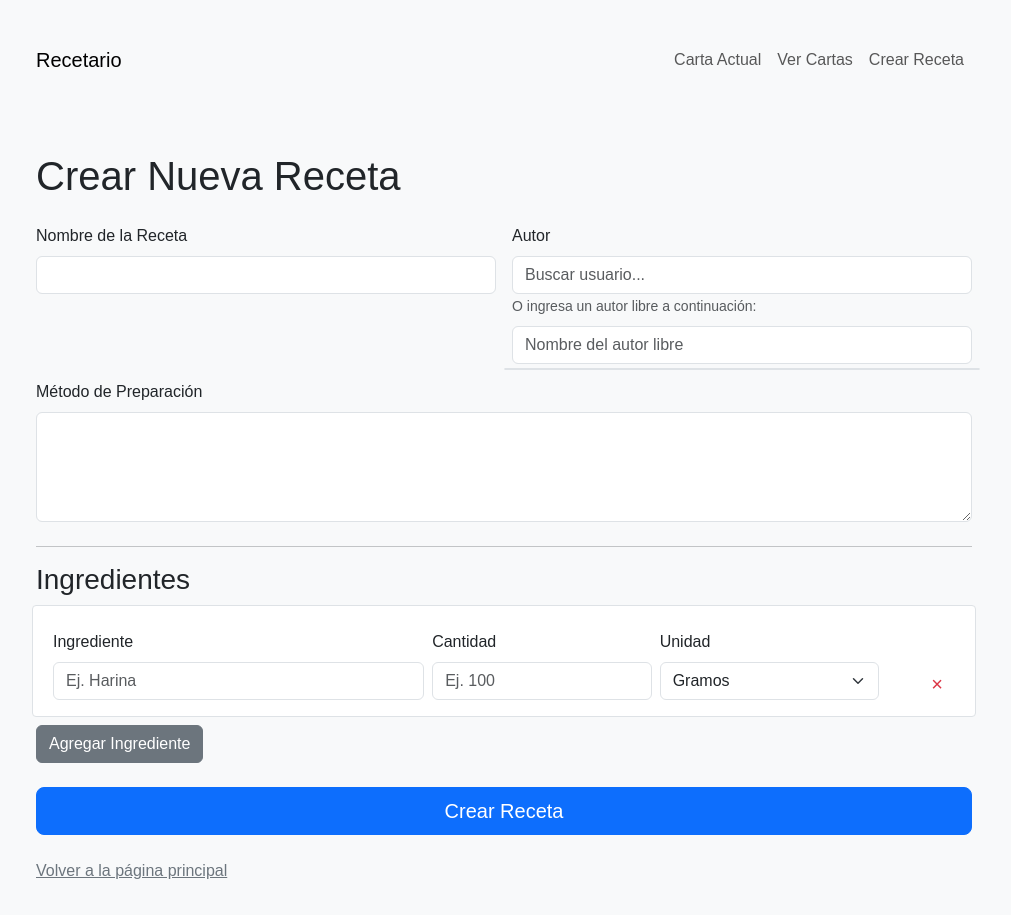
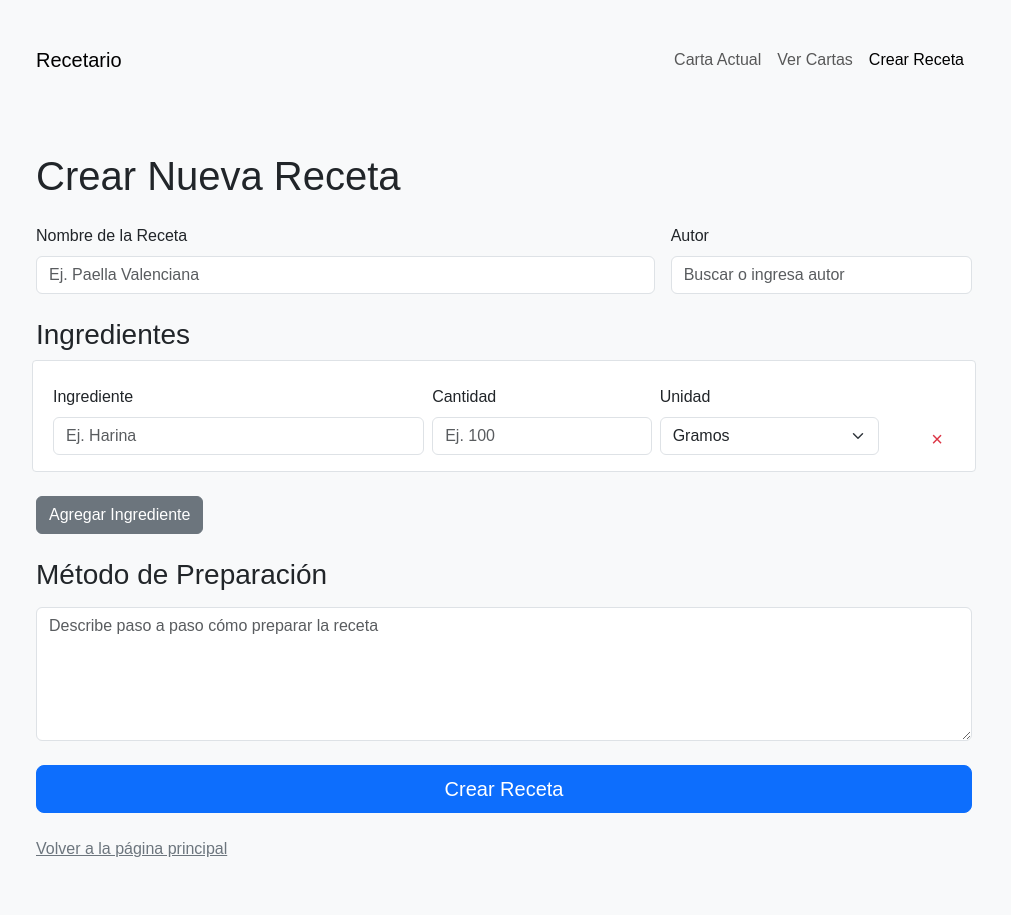
Before and after one commit to gabofunebre/recetario, a Flask app: page /crear_receta in a window 1280 px wide. Shown: the whole page, without its empty margins (136-1147 px from the left). After the commit the page ends 857 px from the top, so only its background shows below. Run offline with Flask 3, Linux system fonts and the light colour scheme; data that the repository does not hold is empty; some libraries are stand-ins or nearby versions.

Commit message:
Crear_receta_upload

```diff
--- a/app/routes.py
+++ b/app/routes.py
@@ -33,7 +33,6 @@ def buscar_recetas():
         "ingredientes": [{"id": i.id, "nombre": i.nombre} for i in ingredientes]
     })
 
-# API dinámico de autores (usuarios + autores históricos)
 @main.route('/api/autores', methods=['GET'])
 def api_autores():
     usuarios = [u.nombre for u in Usuario.query.all()]
@@ -44,18 +43,20 @@ def api_autores():
             nombres.append(name)
     return jsonify([{"nombre": n} for n in nombres])
 
-# Listar todas las cartas\@main.route('/cartas')
+# Listar todas las cartas
+@main.route('/cartas')
 def cartas():
     cartas = Carta.query.all()
     return render_template('cartas.html', cartas=cartas)
 
-# Ver una carta específica\@main.route('/carta/<int:id>')
+# Ver una carta específica
+@main.route('/carta/<int:id>')
 def carta(id):
     carta = Carta.query.get_or_404(id)
     platos = Plato.query.filter_by(carta_id=id).all()
     return render_template('carta_actual.html', carta=carta, platos=platos)
 
-# Ver la carta actual (última)
+# Ver la carta actual (la más reciente)
 @main.route('/carta_actual')
 def carta_actual():
     carta = Carta.query.order_by(Carta.id.desc()).first()
@@ -67,8 +68,10 @@ def carta_actual():
 def crear_carta():
     recetas = Receta.query.all()
     if request.method == 'POST':
-        nombre = request.form['nombre']
-        autor = request.form['autor']
+        nombre = request.form.get('nombre', '').strip()
+        autor = request.form.get('autor', '').strip()
+        if not nombre or not autor:
+            return "Por favor, complete todos los campos", 400
         carta = Carta(nombre=nombre, autor=autor)
         db.session.add(carta)
         db.session.commit()
@@ -80,28 +83,24 @@ def crear_carta():
 def crear_plato(carta_id):
     carta = Carta.query.get_or_404(carta_id)
     if request.method == 'POST':
-        nombre = request.form['nombre']
-        ingredientes = request.form['ingredientes']
-        autor = request.form['autor']
+        nombre = request.form.get('nombre', '').strip()
+        autor = request.form.get('autor', '').strip()
+        if not nombre or not autor:
+            return "Por favor, complete todos los campos", 400
+        ingredientes = request.form.get('ingredientes', '').strip()
         plato = Plato(nombre=nombre, ingredientes=ingredientes, autor=autor, carta_id=carta.id)
         db.session.add(plato)
         db.session.commit()
         return redirect(url_for('main.cartas'))
     return render_template('crear_plato.html', carta=carta)
 
-# Crear nueva receta con autor dinámico
+# Crear nueva receta (con búsqueda de autor dinámica)
 @main.route('/crear_receta', methods=['GET', 'POST'])
 def crear_receta():
     if request.method == 'POST':
-        autor_id = request.form.get('usuario_id')
-        autor_input = request.form.get('autor_busqueda', '').strip()
-        autor = autor_input
-        if autor_id and autor_id.isdigit():
-            user = Usuario.query.get(int(autor_id))
-            if user:
-                autor = user.nombre
-        nombre = request.form['nombre']
-        metodo = request.form['metodo']
+        nombre = request.form.get('nombre', '').strip()
+        autor = request.form.get('autor', '').strip()
+        metodo = request.form.get('metodo', '').strip()
         ingredientes_data = request.form.getlist('ingredientes[]')
         cantidades_data = request.form.getlist('cantidades[]')
         unidades_data = request.form.getlist('unidades[]')
--- a/app/templates/base.html
+++ b/app/templates/base.html
@@ -12,7 +12,6 @@
   {% block head %}{% endblock %}
 </head>
 <body>
-  <!-- Navbar (opcional) -->
   <nav class="navbar navbar-expand-lg navbar-light bg-light mb-4">
     <div class="container">
       <a class="navbar-brand" href="{{ url_for('main.index') }}">Recetario</a>
@@ -21,9 +20,24 @@
       </button>
       <div class="collapse navbar-collapse" id="navbarNav">
         <ul class="navbar-nav ms-auto">
-          <li class="nav-item"><a class="nav-link" href="{{ url_for('main.carta_actual') }}">Carta Actual</a></li>
-          <li class="nav-item"><a class="nav-link" href="{{ url_for('main.cartas') }}">Ver Cartas</a></li>
-          <li class="nav-item"><a class="nav-link" href="{{ url_for('main.crear_receta') }}">Crear Receta</a></li>
+          <li class="nav-item">
+            <a class="nav-link {% if request.endpoint == 'main.carta_actual' %}active{% endif %}"
+               href="{{ url_for('main.carta_actual') }}">
+              Carta Actual
+            </a>
+          </li>
+          <li class="nav-item">
+            <a class="nav-link {% if request.endpoint == 'main.cartas' %}active{% endif %}"
+               href="{{ url_for('main.cartas') }}">
+              Ver Cartas
+            </a>
+          </li>
+          <li class="nav-item">
+            <a class="nav-link {% if request.endpoint == 'main.crear_receta' %}active{% endif %}"
+               href="{{ url_for('main.crear_receta') }}">
+              Crear Receta
+            </a>
+          </li>
         </ul>
       </div>
     </div>
@@ -33,16 +47,18 @@
     {% with messages = get_flashed_messages() %}
       {% if messages %}
         <div class="alert alert-info" role="alert">
-          {% for msg in messages %}{{ msg }}<br>{% endfor %}
+          {% for msg in messages %}
+            {{ msg }}<br>
+          {% endfor %}
         </div>
       {% endif %}
     {% endwith %}
+
     {% block content %}{% endblock %}
   </main>
 
   <!-- Bootstrap & App Scripts -->
   <script src="https://cdn.jsdelivr.net/npm/bootstrap@5.3.0/dist/js/bootstrap.bundle.min.js"></script>
-  <!-- Fuse.js CDN -->
   <script src="https://cdn.jsdelivr.net/npm/fuse.js@6.4.6/dist/fuse.min.js"></script>
   <script src="{{ url_for('static', filename='js/scripts.js') }}"></script>
   {% block scripts %}{% endblock %}
--- a/app/templates/crear_receta_independiente.html
+++ b/app/templates/crear_receta_independiente.html
@@ -6,29 +6,20 @@
   <h1 class="mb-4">Crear Nueva Receta</h1>
 
   <form method="POST">
-    <div class="row g-3 mb-3">
-      <div class="col-md-6">
+    <div class="row g-3 mb-4">
+      <div class="col-md-8">
         <label for="nombre" class="form-label">Nombre de la Receta</label>
-        <input type="text" id="nombre" name="nombre" class="form-control" required>
+        <input type="text" id="nombre" name="nombre" class="form-control" placeholder="Ej. Paella Valenciana" required>
       </div>
-      <div class="col-md-6 position-relative">
-        <label for="autor_busqueda" class="form-label">Autor</label>
-        <input type="text" id="autor_busqueda" class="form-control" placeholder="Buscar usuario...">
-        <input type="hidden" name="usuario_id" id="usuario_id">
-        <div id="resultados_usuarios" class="list-group position-absolute w-100 mt-1"></div>
-        <small class="form-text text-muted">O ingresa un autor libre a continuación:</small>
-        <input type="text" id="autor_libre" name="autor_libre" class="form-control mt-2" placeholder="Nombre del autor libre">
+      <div class="col-md-4 position-relative">
+        <label for="autor" class="form-label">Autor</label>
+        <input type="text" id="autor" name="autor" class="form-control" placeholder="Buscar o ingresa autor" autocomplete="off" required>
+        <div id="resultados_autores" class="list-group position-absolute w-100 mt-1"></div>
       </div>
     </div>
 
-    <div class="mb-4">
-      <label for="metodo" class="form-label">Método de Preparación</label>
-      <textarea id="metodo" name="metodo" class="form-control" rows="4" required></textarea>
-    </div>
-
-    <hr>
     <h3 class="mb-3">Ingredientes</h3>
-    <div id="ingredientes-container">
+    <div id="ingredientes-container" class="mb-4">
       <div class="row g-2 align-items-end mb-2 ingrediente">
         <div class="col-md-5">
           <label class="form-label">Ingrediente</label>
@@ -57,17 +48,75 @@
         </div>
       </div>
     </div>
-
     <div class="mb-4">
       <button type="button" class="btn btn-secondary" id="btn-agregar">Agregar Ingrediente</button>
     </div>
 
-    <div class="d-grid">
+    <h3 class="mb-3">Método de Preparación</h3>
+    <div class="mb-4">
+      <textarea id="metodo" name="metodo" class="form-control" rows="5" placeholder="Describe paso a paso cómo preparar la receta" required></textarea>
+    </div>
+
+    <div class="d-grid mb-4">
       <button type="submit" class="btn btn-primary btn-lg">Crear Receta</button>
     </div>
   </form>
 
-  <div class="mt-4">
+  <div>
     <a href="{{ url_for('main.index') }}" class="link-secondary">Volver a la página principal</a>
   </div>
 {% endblock %}
+
+{% block scripts %}
+  {{ super() }}
+  <script>
+    document.addEventListener('DOMContentLoaded', () => {
+      let autores = [];
+      fetch('{{ url_for('main.api_autores') }}')
+        .then(res => res.json())
+        .then(data => {
+          autores = data.map(item => item.nombre);
+          window.fuseAutores = new Fuse(autores, { threshold: 0.3 });
+        });
+
+      const inputAutor = document.getElementById('autor');
+      const lista = document.getElementById('resultados_autores');
+
+      inputAutor.addEventListener('input', () => {
+        const term = inputAutor.value.trim();
+        lista.innerHTML = '';
+        if (term.length < 1 || !window.fuseAutores) return;
+        const resultados = window.fuseAutores.search(term).slice(0, 5).map(r => r.item);
+        resultados.forEach(nombre => {
+          const btn = document.createElement('button');
+          btn.type = 'button'; btn.className = 'list-group-item list-group-item-action';
+          btn.textContent = nombre;
+          btn.addEventListener('click', () => {
+            inputAutor.value = nombre;
+            lista.innerHTML = '';
+          });
+          lista.appendChild(btn);
+        });
+      });
+
+      document.addEventListener('click', e => {
+        if (!lista.contains(e.target) && e.target !== inputAutor) lista.innerHTML = '';
+      });
+
+      // Manejo de ingredientes dinámicos
+      const contenedor = document.getElementById('ingredientes-container');
+      document.getElementById('btn-agregar').addEventListener('click', () => {
+        const original = contenedor.querySelector('.ingrediente');
+        const clon = original.cloneNode(true);
+        clon.querySelectorAll('input, select').forEach(el => el.value = '');
+        contenedor.appendChild(clon);
+      });
+      contenedor.addEventListener('click', e => {
+        if (e.target.classList.contains('btn-remove')) {
+          const rows = contenedor.querySelectorAll('.ingrediente');
+          if (rows.length > 1) e.target.closest('.ingrediente').remove();
+        }
+      });
+    });
+  </script>
+{% endblock %}
--- a/notas.txt
+++ /dev/null
@@ -1 +0,0 @@
-Acá está escrito que chatgpt se la come
```
